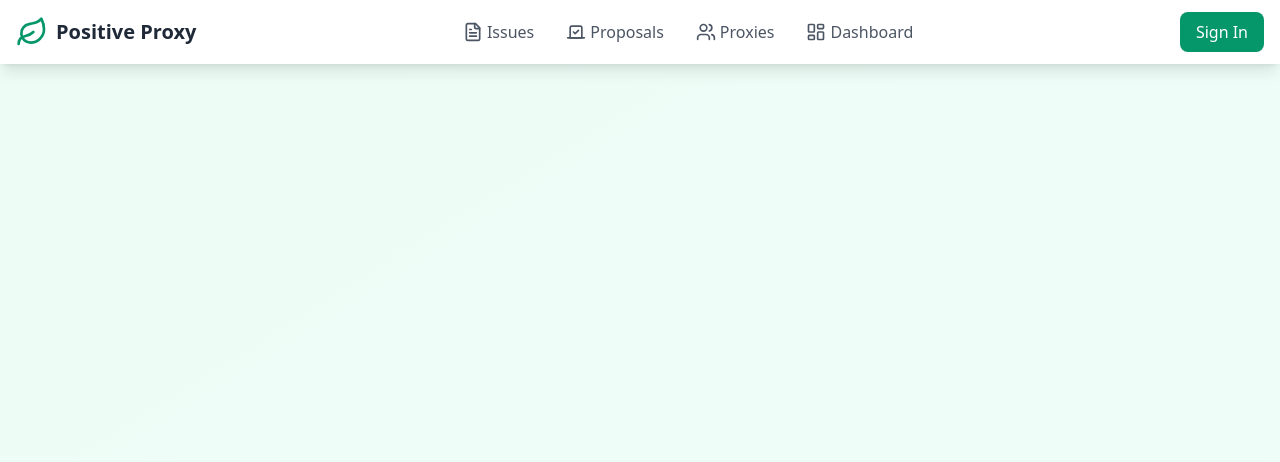
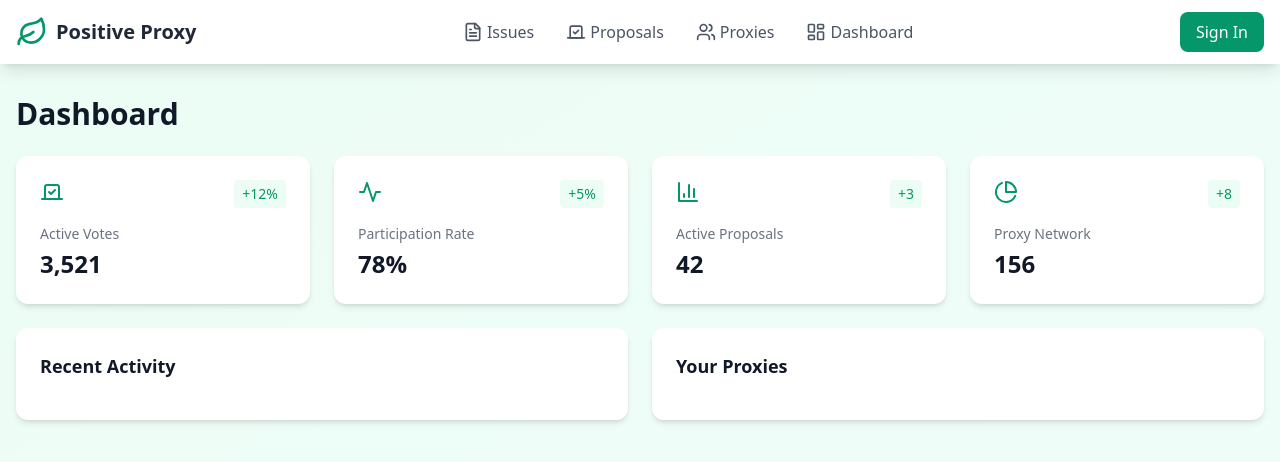
Before and after one commit to devafortun/Positive-Proxy-Sample, a React (Vite) app: page /dashboard in a window 1280 px wide. Shown: the top 462 px of the page. Built offline with nearby package versions, Linux system fonts and the light colour scheme.

Commit message:
add(frontend): added dashboard

```diff
--- a/src/App.tsx
+++ b/src/App.tsx
@@ -5,7 +5,7 @@ import { Navbar } from './components/Navbar';
 // import { Issues } from './pages/Issues';
 // import { Proposals } from './pages/Proposals';
 // import { Proxies } from './pages/Proxies';
-// import { Dashboard } from './pages/Dashboard';
+import { Dashboard } from './pages/Dashboard';
 
 function App() {
   return (
@@ -17,8 +17,8 @@ function App() {
             {/* <Route path="/" element={<Home />} />
             <Route path="/issues" element={<Issues />} />
             <Route path="/proposals" element={<Proposals />} />
-            <Route path="/proxies" element={<Proxies />} />
-            <Route path="/dashboard" element={<Dashboard />} /> */}
+            <Route path="/proxies" element={<Proxies />} /> */}
+            <Route path="/dashboard" element={<Dashboard />} />
           </Routes>
         </main>
       </div>
--- /dev/null
+++ b/src/pages/Dashboard.tsx
@@ -0,0 +1,66 @@
+import React from 'react';
+import { BarChart3, PieChart, Activity, Vote } from 'lucide-react';
+
+export function Dashboard() {
+  const stats = [
+    {
+      label: "Active Votes",
+      value: "3,521",
+      icon: <Vote className="h-6 w-6 text-emerald-600" />,
+      change: "+12%"
+    },
+    {
+      label: "Participation Rate",
+      value: "78%",
+      icon: <Activity className="h-6 w-6 text-emerald-600" />,
+      change: "+5%"
+    },
+    {
+      label: "Active Proposals",
+      value: "42",
+      icon: <BarChart3 className="h-6 w-6 text-emerald-600" />,
+      change: "+3"
+    },
+    {
+      label: "Proxy Network",
+      value: "156",
+      icon: <PieChart className="h-6 w-6 text-emerald-600" />,
+      change: "+8"
+    }
+  ];
+
+  return (
+    <div className="space-y-6">
+      <h1 className="text-3xl font-bold text-gray-900">Dashboard</h1>
+
+      <div className="grid grid-cols-1 md:grid-cols-2 lg:grid-cols-4 gap-6">
+        {stats.map((stat) => (
+          <div key={stat.label} className="bg-white p-6 rounded-xl shadow-md">
+            <div className="flex justify-between items-start">
+              {stat.icon}
+              <span className="text-sm font-medium text-emerald-600 bg-emerald-50 px-2 py-1 rounded">
+                {stat.change}
+              </span>
+            </div>
+            <div className="mt-4">
+              <h3 className="text-sm font-medium text-gray-500">{stat.label}</h3>
+              <p className="text-2xl font-bold text-gray-900 mt-1">{stat.value}</p>
+            </div>
+          </div>
+        ))}
+      </div>
+
+      <div className="grid md:grid-cols-2 gap-6">
+        <div className="bg-white p-6 rounded-xl shadow-md">
+          <h2 className="text-lg font-semibold text-gray-900 mb-4">Recent Activity</h2>
+
+        </div>
+
+        <div className="bg-white p-6 rounded-xl shadow-md">
+          <h2 className="text-lg font-semibold text-gray-900 mb-4">Your Proxies</h2>
+
+        </div>
+      </div>
+    </div>
+  );
+}
```
